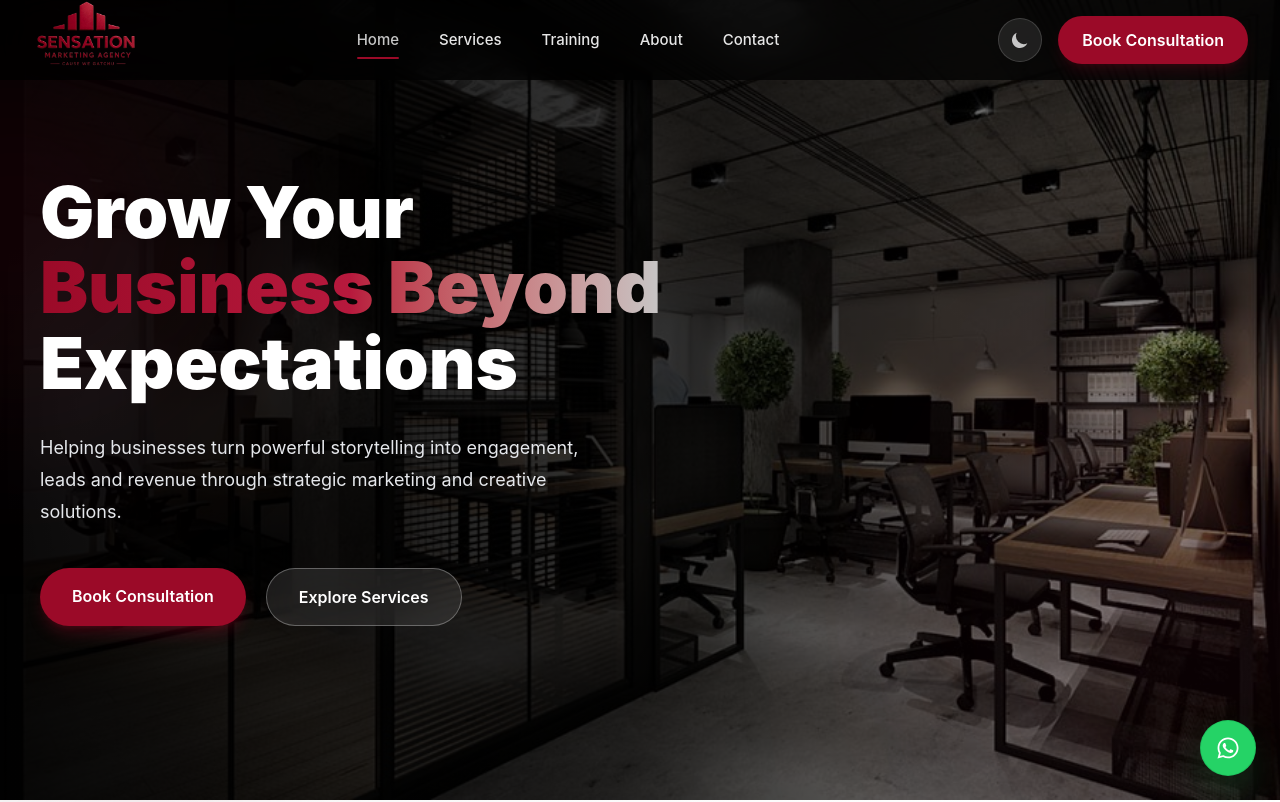
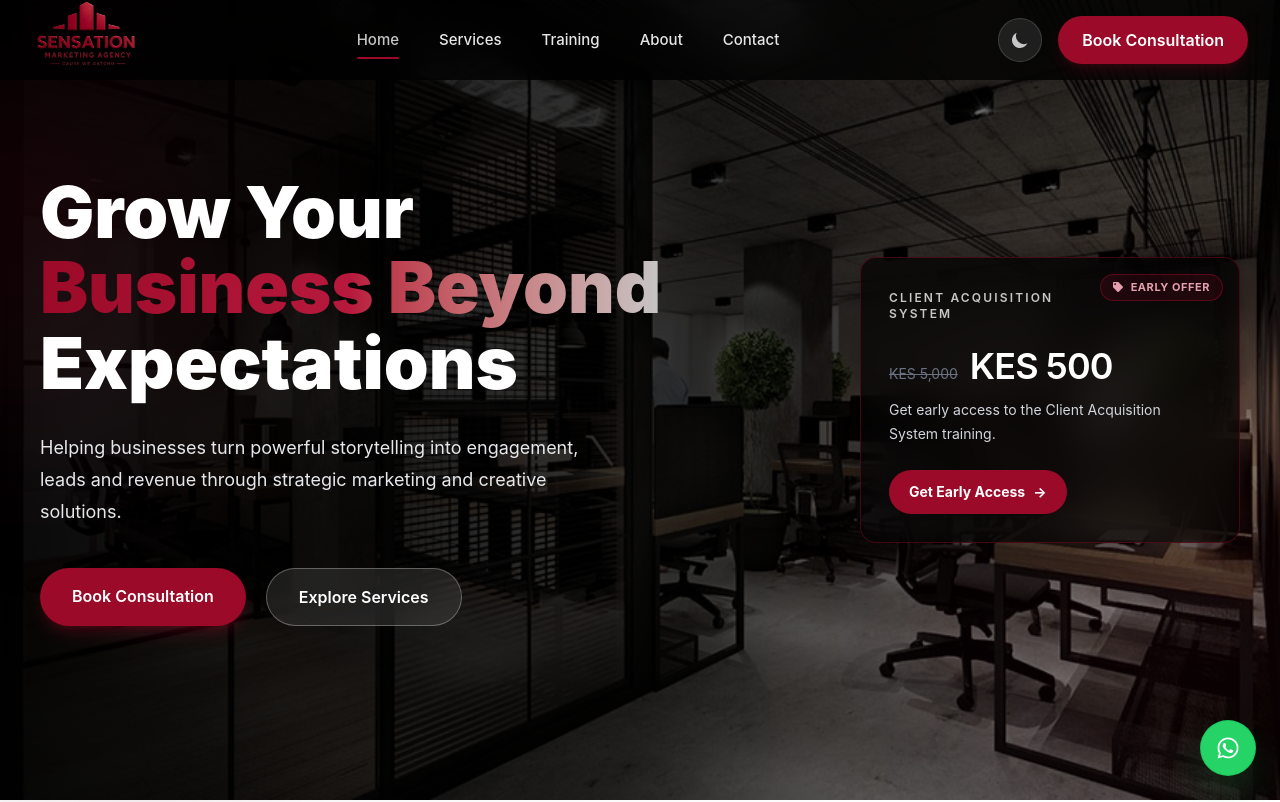
Before and after one commit to rihlatech/Sensation-Marketing-Agency, a React (Vite) app: page / in a window 1280 px wide. Shown: the top 802 px of the page. Built offline with nearby package versions, Linux system fonts and the light colour scheme.

Commit message:
Client acquisition System training update

```diff
--- a/src/pages/Home.jsx
+++ b/src/pages/Home.jsx
@@ -10,13 +10,12 @@ import {
   FaGoogle,
   FaShareAlt,
   FaHome,
-  // FaCamera,
   FaGlobe,
-  // FaGraduationCap,
   FaAward,
   FaLightbulb,
   FaHandshake,
   FaRocket,
+  FaTag,
 } from "react-icons/fa";
 
 
@@ -235,22 +234,28 @@ const Home = () => {
     backgroundPosition: "center",
   }}
 >
-
   {/* Hero Overlay */}
-
   <div className="absolute inset-0 bg-gradient-to-r from-black/95 via-black/80 to-black/40" />
 
   {/* Burgundy Glow */}
-
   <div className="absolute left-[-8rem] top-20 h-72 w-72 rounded-full bg-[#9b0a28]/20 blur-[120px]" />
-
   <div className="absolute bottom-10 right-[-5rem] h-80 w-80 rounded-full bg-[#9b0a28]/20 blur-[140px]" />
 
+  <div className="relative mx-auto flex min-h-[90vh] max-w-7xl items-center px-6 py-16 lg:min-h-screen lg:px-10">
 
-        <div className="relative mx-auto flex max-w-7xl items-center px-6 py-16 lg:min-h-screen lg:px-10">
+    {/* ==================================================
+        HERO CONTENT GRID
+    ================================================== */}
+
+    <div className="grid w-full items-center gap-12 lg:grid-cols-[minmax(0,1fr)_minmax(320px,380px)] lg:gap-16">
+
+      {/* ==================================================
+          LEFT — MAIN HERO CONTENT
+      ================================================== */}
 
       <div className="max-w-2xl">
 
+        {/* Heading */}
         <motion.h1
           initial={{ opacity: 0, y: 40 }}
           animate={{ opacity: 1, y: 0 }}
@@ -276,6 +281,7 @@ const Home = () => {
         </motion.h1>
 
 
+        {/* Description */}
         <motion.p
           initial={{ opacity: 0, y: 40 }}
           animate={{ opacity: 1, y: 0 }}
@@ -288,15 +294,14 @@ const Home = () => {
         </motion.p>
 
 
+        {/* Main CTA Buttons */}
         <motion.div
           initial={{ opacity: 0 }}
           animate={{ opacity: 1 }}
           transition={{ delay: 0.4 }}
           className="mt-10 flex flex-wrap gap-5"
         >
-
           {/* Primary CTA */}
-
           <Link
             to="/contact"
             className="rounded-full bg-[#9b0a28] px-8 py-4 font-semibold text-white shadow-lg shadow-[#9b0a28]/30 transition-all duration-300 hover:-translate-y-1 hover:bg-[#b30d30] hover:shadow-xl hover:shadow-[#9b0a28]/40"
@@ -304,15 +309,76 @@ const Home = () => {
             Book Consultation
           </Link>
 
-
           {/* Secondary CTA */}
-
           <Link
             to="/services"
             className="rounded-full border border-[#c6c6c6]/40 bg-white/10 px-8 py-4 font-semibold text-white backdrop-blur-xl transition-all duration-300 hover:border-[#9b0a28] hover:bg-[#9b0a28]/20"
           >
             Explore Services
           </Link>
+        </motion.div>
+
+      </div>
+
+
+      {/* ==================================================
+          RIGHT — CLIENT ACQUISITION SYSTEM
+      ================================================== */}
+
+      <div className="flex w-full justify-center lg:justify-end">
+
+        <motion.div
+          initial={{ opacity: 0, x: 30 }}
+          animate={{ opacity: 1, x: 0 }}
+          transition={{ delay: 0.6, duration: 0.6 }}
+          className="relative w-full max-w-sm overflow-hidden rounded-2xl border border-[#9b0a28]/40 bg-black/65 p-6 shadow-2xl shadow-black/30 backdrop-blur-xl sm:p-7"
+        >
+
+          {/* Offer Badge */}
+          <div className="absolute right-4 top-4 inline-flex items-center gap-2 rounded-full border border-[#9b0a28]/50 bg-[#9b0a28]/15 px-3 py-1 text-[11px] font-bold uppercase tracking-wider text-[#e5a0af]">
+            <FaTag className="text-[10px]" />
+            Early Offer
+          </div>
+
+
+          {/* Card Content */}
+          <div className="pt-1">
+
+            <p className="max-w-[190px] text-xs font-semibold uppercase tracking-[0.18em] text-[#c6c6c6]">
+              Client Acquisition System
+            </p>
+
+
+            {/* Price */}
+            <div className="mt-6 flex flex-wrap items-baseline gap-3">
+              <span className="text-sm text-gray-500 line-through">
+                KES 5,000
+              </span>
+
+              <span className="text-3xl font-semibold tracking-tight text-white sm:text-4xl">
+                KES 500
+              </span>
+            </div>
+
+
+            {/* Description */}
+            <p className="mt-3 max-w-xs text-sm leading-6 text-gray-300">
+              Get early access to the Client Acquisition System training.
+            </p>
+
+
+            {/* CTA */}
+            <a
+              href="https://clientacquisitionsystem.netlify.app/"
+              target="_blank"
+              rel="noopener noreferrer"
+              className="mt-6 inline-flex w-full items-center justify-center rounded-full bg-[#9b0a28] px-5 py-3 text-sm font-bold text-white transition-all duration-300 hover:-translate-y-0.5 hover:bg-[#b30d30] sm:w-auto"
+            >
+              Get Early Access
+              <span className="ml-2">→</span>
+            </a>
+
+          </div>
 
         </motion.div>
 
@@ -320,6 +386,7 @@ const Home = () => {
 
     </div>
 
+  </div>
 </section>
 
 
--- a/src/pages/Training.jsx
+++ b/src/pages/Training.jsx
@@ -9,6 +9,7 @@ import {
   FaLaptop,
   FaUsers,
   FaChartLine,
+  FaTag,
 } from "react-icons/fa";
 
 const whatsapp = "254797983216";
@@ -167,6 +168,65 @@ const Training = () => {
           </p>
         </motion.div>
 
+                {/* Client Acquisition System Offer */}
+        <motion.div
+          initial={{ opacity: 0, y: 25 }}
+          whileInView={{ opacity: 1, y: 0 }}
+          viewport={{ once: true }}
+          transition={{ duration: 0.6 }}
+          className="relative mx-auto mb-24 max-w-5xl overflow-hidden rounded-2xl border border-[#9b0a28]/40 bg-black/95 p-6 shadow-2xl shadow-[#9b0a28]/10 md:p-8"
+        >
+          {/* Burgundy glow */}
+          <div className="pointer-events-none absolute -right-20 -top-20 h-56 w-56 rounded-full bg-[#9b0a28]/20 blur-3xl" />
+
+          <div className="relative flex flex-col gap-7 md:flex-row md:items-center md:justify-between">
+
+            {/* Offer Content */}
+            <div className="max-w-2xl">
+              <div className="mb-4 inline-flex items-center gap-2 rounded-full border border-[#9b0a28]/50 bg-[#9b0a28]/15 px-3 py-1 text-[11px] font-bold uppercase tracking-wider text-[#e5a0af]">
+                <FaTag className="text-[10px]" />
+                Early Offer
+              </div>
+
+              <p className="text-xs font-semibold uppercase tracking-[0.18em] text-[#c6c6c6]">
+                Client Acquisition System
+              </p>
+
+              <h2 className="mt-2 text-2xl font-bold text-white md:text-3xl">
+                Turn Your Marketing Into a Client Acquisition Machine
+              </h2>
+
+              <p className="mt-3 max-w-xl text-sm leading-6 text-gray-300">
+                Get early access to the Client Acquisition System and take
+                your client acquisition training beyond the classroom.
+              </p>
+            </div>
+
+            {/* Price + CTA */}
+            <div className="shrink-0">
+              <div className="flex items-baseline gap-3">
+                <span className="text-sm text-gray-500 line-through">
+                  KES 5,000
+                </span>
+
+                <span className="text-3xl font-semibold tracking-tight text-white md:text-4xl">
+                  KES 500
+                </span>
+              </div>
+
+              <a
+                href="https://clientacquisitionsystem.netlify.app/"
+                target="_blank"
+                rel="noopener noreferrer"
+                className="mt-4 inline-flex w-full items-center justify-center rounded-full bg-[#9b0a28] px-6 py-3 text-sm font-bold text-white transition-all duration-300 hover:-translate-y-0.5 hover:bg-[#b30d30] md:w-auto"
+              >
+                Get Early Access
+                <span className="ml-2">→</span>
+              </a>
+            </div>
+
+          </div>
+        </motion.div>
 
         {/* Introduction */}
         <motion.div
```
Also changed, not shown: public/logo-1.png (added), public/logo-agency-1.png (added). Lines whose indentation alone changed are shown as unchanged.
